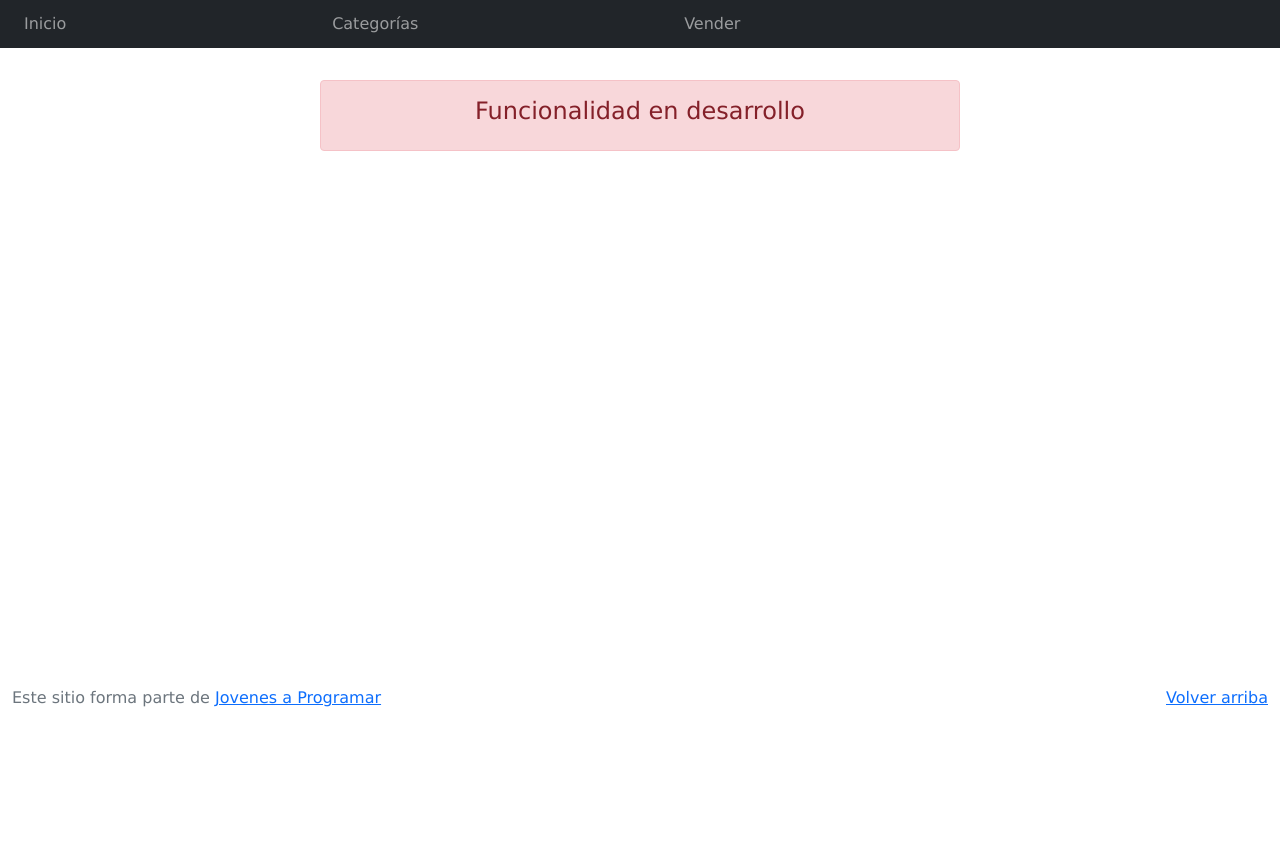
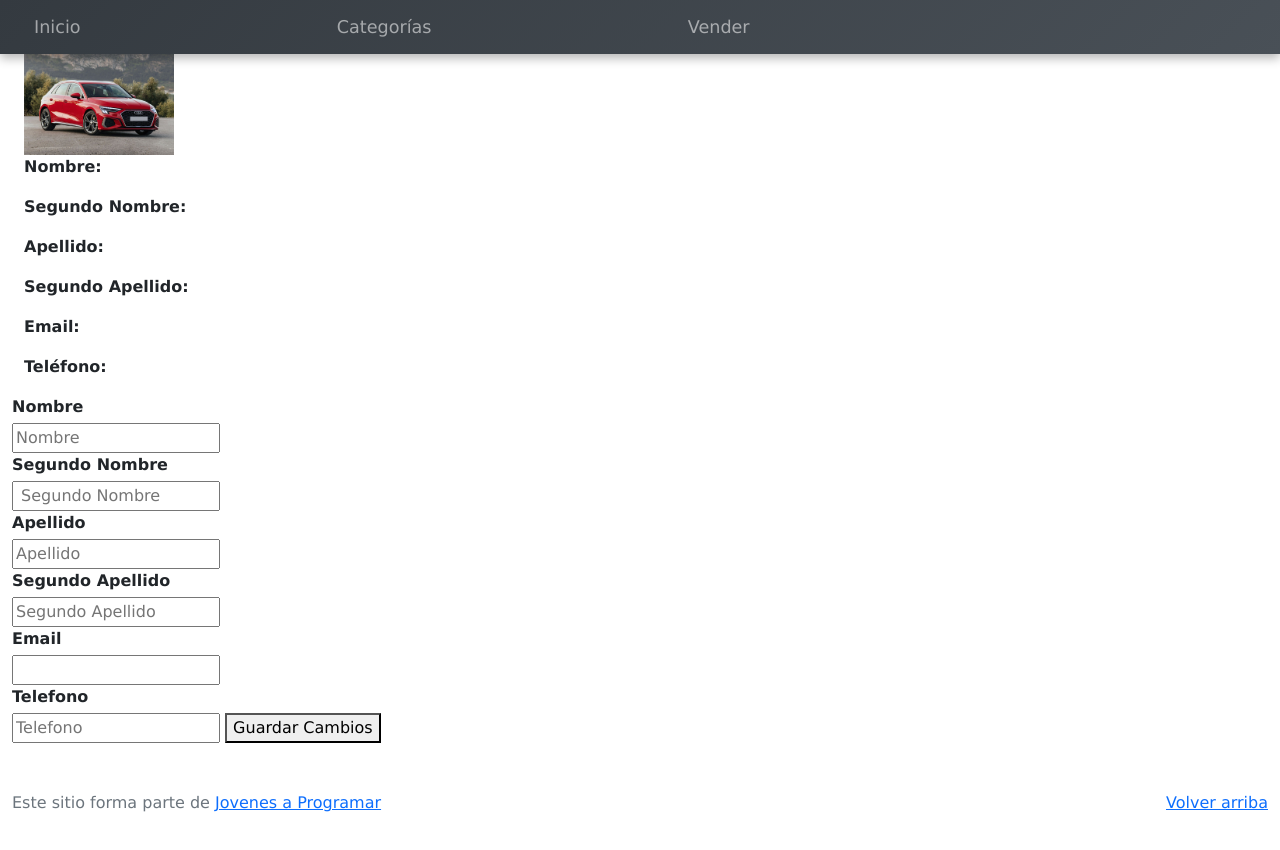
Before and after one commit to antonella32/Proyecto_e-commerce, a plain HTML site: page my-profile.html in a window 1280 px wide. Before the commit the page ends 800 px from the top, so only its background shows below. Drawn offline with Linux system fonts and the light colour scheme.

Commit message:
Entrega 5 form de my profile prueba de js

```diff
--- a/css/styles.css
+++ b/css/styles.css
@@ -12,6 +12,63 @@
 nav a {
   text-decoration: none;
 }
+
+/* Para la entrega 5 cambiamos el diseño de la barra de navegación*/
+/* Modificaciones del navbar en el header*/
+
+.navbar {
+  background: linear-gradient(135deg, #343a40, #495057);
+  font-family: 'Raleway', sans-serif;
+  font-size: 1.1rem;
+  box-shadow: 0 2px 5px rgba(0, 0, 0, 0.1);
+  transition: box-shadow 0.3s ease;
+}
+
+.navbar:hover {
+  box-shadow: 0 4px 10px rgba(0, 0, 0, 0.3);
+}
+
+.nav-link {
+  color: #ffffff;
+  transition: color 0.3s ease, background-color 0.3s ease, transform 0.3s ease;
+  padding: 10px 20px;
+  border-radius: 5px;
+  position: relative;
+}
+
+.nav-link:hover {
+  background-color: rgba(255, 255, 255, 0.2);
+  color: #53C0FB !important;
+  transform: translateY(-2px);
+}
+
+.nav-link::after {
+  content: '';
+  position: absolute;
+  left: 0;
+  right: 0;
+  bottom: 0;
+  height: 2px;
+  background: #53C0FB;
+  transform: scaleX(0);
+  transition: transform 0.3s ease;
+}
+
+.nav-link:hover::after {
+  transform: scaleX(1);
+}
+
+.nav-link.active {
+  font-weight: bold;
+  background-color: rgba(255, 255, 255, 0.3);
+  border-bottom: 2px solid #53C0FB !important;
+}
+
+.nav-item {
+  margin: 0 10px;
+}
+
+/* Fin de modificaciones del navbar en el header*/
 
 .bd-placeholder-img {
   font-size: 1.125rem;
@@ -453,7 +510,7 @@ font-size: larger;
 /* estilos de la tabla con la info de los productos */
 #tinfoprod {
   color: #000000;
-  margin: 0 auto;
+  margin: auto;
   text-align: center;
   vertical-align: middle;
   border-collapse: separate;
--- a/js/my-profile.js
+++ b/js/my-profile.js
@@ -0,0 +1,80 @@
+document.addEventListener('DOMContentLoaded', function () {
+    // Obtener referencias a los elementos del DOM
+    const displayName = document.getElementById('display-name');
+    const displaySecondName = document.getElementById('display-second-name');
+    const displayLastName = document.getElementById('display-last-name');
+    const displaySecondLastName = document.getElementById('display-second-last-name');
+    const displayEmail = document.getElementById('display-email');
+    const displayPhone = document.getElementById('display-phone');
+
+    // Campos del formulario
+    const nameField = document.getElementById('name');
+    const secondNameField = document.getElementById('secondname');
+    const lastNameField = document.getElementById('last-name');
+    const secondLastNameField = document.getElementById('secondlast-name');
+    const emailField = document.getElementById('email');
+    const phoneField = document.getElementById('phone');
+
+    // Cargar datos del almacenamiento local (si existen)
+    const savedProfile = JSON.parse(localStorage.getItem('userProfile')) || {};
+
+    // Mostrar datos guardados en el div de perfil
+    displayName.textContent = savedProfile.name || '';
+    displaySecondName.textContent = savedProfile.secondName || '';
+    displayLastName.textContent = savedProfile.lastName || '';
+    displaySecondLastName.textContent = savedProfile.secondLastName || '';
+    displayEmail.textContent = savedProfile.email || '';
+    displayPhone.textContent = savedProfile.phone || '';
+
+    // Prellenar el formulario con los valores actuales
+    nameField.value = savedProfile.name || '';
+    secondNameField.value = savedProfile.secondName || '';
+    lastNameField.value = savedProfile.lastName || '';
+    secondLastNameField.value = savedProfile.secondLastName || '';
+    phoneField.value = savedProfile.phone || '';
+
+    // Si ya hay un email guardado, hacer que el campo sea de solo lectura (no editable)
+    if (savedProfile.email) {
+        emailField.value = savedProfile.email;
+        emailField.readOnly = true; // El email no se puede modificar
+    }
+
+    // Función para guardar y mostrar los datos cuando el formulario se envía
+    document.querySelector('form').addEventListener('submit', function (event) {
+        event.preventDefault(); // Prevenir el comportamiento por defecto del formulario
+
+        // Validar que los campos obligatorios no estén vacíos
+        if (nameField.value && lastNameField.value && emailField.value) {
+            // Crear un objeto con todos los datos del formulario
+            const userProfile = {
+                name: nameField.value,
+                secondName: secondNameField.value,
+                lastName: lastNameField.value,
+                secondLastName: secondLastNameField.value,
+                email: emailField.value, // El email no se modifica después del primer guardado
+                phone: phoneField.value
+            };
+
+            // Convertir el objeto a JSON y guardarlo en localStorage
+            localStorage.setItem('userProfile', JSON.stringify(userProfile));
+
+            // Mostrar los datos guardados en el div de perfil
+            displayName.textContent = userProfile.name;
+            displaySecondName.textContent = userProfile.secondName;
+            displayLastName.textContent = userProfile.lastName;
+            displaySecondLastName.textContent = userProfile.secondLastName;
+            displayEmail.textContent = userProfile.email;
+            displayPhone.textContent = userProfile.phone;
+
+            // Bloquear el campo de email si es la primera vez que se guarda
+            if (!savedProfile.email) {
+                emailField.readOnly = true;
+            }
+
+            // Mostrar un mensaje de éxito
+            alert('Datos guardados exitosamente.');
+        } else {
+            alert('Por favor, completa los campos obligatorios.');
+        }
+    });
+});
--- a/my-profile.html
+++ b/my-profile.html
@@ -55,9 +55,36 @@
   </nav>
   <main>
     <div class="container">
-      <div class="alert alert-danger text-center" role="alert">
-        <h4 class="alert-heading">Funcionalidad en desarrollo</h4>
+   <!--ENTREGA 5!!!!!!!!!!!!!!!!!!!!!!!!!!!-->
+    <div id="profileinfo">
+      <div class="container">
+        <img src="img/car1.jpg" alt="Foto de perfil" id="profile-pic" width="150">
+        <p><strong>Nombre:</strong> <span id="display-name"></span></p>
+        <p><strong>Segundo Nombre:</strong> <span id="display-second-name"></span></p>
+        <p><strong>Apellido:</strong> <span id="display-last-name"></span></p>
+        <p><strong>Segundo Apellido:</strong> <span id="display-second-last-name"></span></p>
+        <p><strong>Email:</strong> <span id="display-email"></span></p>
+        <p><strong>Teléfono:</strong> <span id="display-phone"></span></p>
       </div>
+       </div>
+       <div id="profile form">
+        <form action="">
+          <label for="name">Nombre</label>
+          <input type="text" name="nombre" id="name" placeholder="Nombre" required>
+          <label for="name">Segundo Nombre</label>
+          <input type="text" name=" segundo nombre" id="secondname"  placeholder=" Segundo Nombre">
+          <label for="last name">Apellido</label>
+          <input type="text" name="apellido" id="last-name" required placeholder="Apellido">
+          <label for="last name">Segundo Apellido</label>
+          <input type="text" name="segundo apellido" id="secondlast-name" placeholder="Segundo Apellido">
+          <label for="email">Email</label>
+          <input type="email" name="email" id="email"  value="" >
+          <label for="phone">Telefono </label>
+          <input type="tel" name="phone" id="phone" placeholder="Telefono">
+          <button type="submit" id="save-changes"> Guardar Cambios</button>
+         </form>
+       </div>
+
     </div>
   </main>
   <footer class="text-muted">
```
Also changed, not shown: categories.html (+12 -3 lines), index.html (+15 -3 lines), product-info.html (+12 -3 lines), products.html (+12 -3 lines), sell.html (+12 -3 lines).
